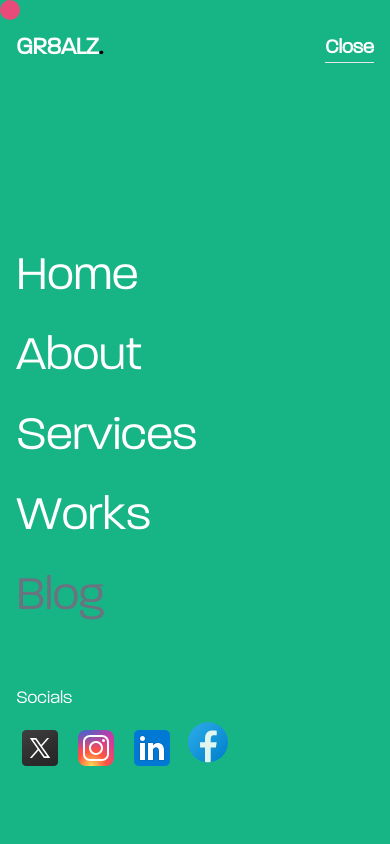
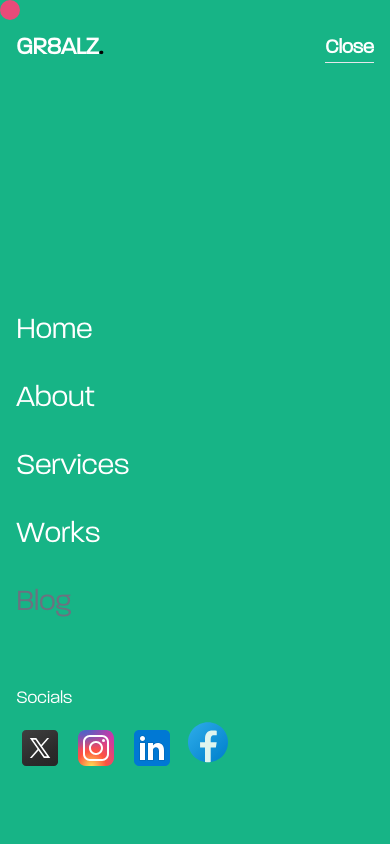
Before and after one commit to devalexdgreat/mev2, a Next.js app: page /About in a window 390 px wide. Both pictures are taken after a click on the element "Menu". Shown: the top 844 px of the page. Built offline with nearby package versions, Linux system fonts and the light colour scheme.

Commit message:
done again

```diff
--- a/components/Hero.jsx
+++ b/components/Hero.jsx
@@ -17,7 +17,7 @@ export default function Hero() {
     //   });
 
     return(
-        <div className="w-full h-screen flex relative items-center heroStyle">
+        <div className="w-full h-screen flex relative items-center heroStyle overflow-hidden">
             <div className="w-11/12 md:w-10/12 mx-auto flex flex-col justify-center h-4/6
             text-white">
                 <motion.h1
@@ -45,15 +45,19 @@ export default function Hero() {
                 initial={{ x: -100, opacity: 0 }}
                 whileInView={{ x: 0, opacity: 1 }}
                 transition={{ delay: 0.3, duration: 0.75, ease: [0.16, 1, 0.3, 1] }}
-                className="text-3xl font-bold md:text-7xl md:font-medium w-full md:w-11/12 headertin
-                pb-0 md:pb-12 text-left md:hidden">
-                    Hello, I&rsquo;m Great Alexander,
+                className="text-xl font-bold w-full md:w-11/12 headertin
+                pb-0 md:pb-12 text-center md:hidden">
+                    Hello, I&rsquo;m Great Alexander,<br/>
                     A Developer & Designer
                     Here to build, design,
                     and transform your visions
                     into reality.
                 </motion.h1>
-                <div className="w-full mx-auto flex justify-center md:justify-end">
+                <motion.div
+                initial={{ opacity: 0 }}
+                whileInView={{ opacity: 1 }}
+                transition={{ delay: 0.4, duration: 0.95, ease: [0.16, 1, 0.3, 1] }}
+                className="w-full hidden mx-auto md:flex justify-center md:justify-end">
                     <Link href={"/About"} className="w-full pt-12 md:pt-0 md:w-4/12 md:text-right text-right
                     text-lg md:text-[15px] md:hover:scale-125 duration-700 bottom-24 md:bottom-16 absolute pe-4
                     mt-16 md:mt-0">
@@ -61,7 +65,19 @@ export default function Hero() {
                         Specializing in React.js, Next.js, Mongo DB and Tailwind CSS,
                         I blend form and function to create seamless digital experiences.
                     </Link>
-                </div>
+                </motion.div>
+                <motion.div
+                initial={{ x: 100, opacity: 0 }}
+                whileInView={{ x: 0, opacity: 1 }}
+                transition={{ delay: 0.3, duration: 0.75, ease: [0.16, 1, 0.3, 1] }}
+                className="w-full flex md:hidden mx-auto justify-center">
+                    <Link href={"/About"} className="w-full pt-12 text-center
+                    text-base duration-700 pe-4">
+                        I&rsquo;m Based in Nigeria,
+                        Specializing in React.js, Next.js, Mongo DB and Tailwind CSS,
+                        I blend form and function to create seamless digital experiences.
+                    </Link>
+                </motion.div>
                 {/* <p className="md:text-left my-6 text-xl md:text-2xl text-[#17b486]">
                     I'm a {text}
                     <Cursor cursorColor='#17B486' />
--- a/components/Navbar.jsx
+++ b/components/Navbar.jsx
@@ -42,7 +42,7 @@ export default function Navbar() {
       };
 
     return (
-        <nav className="w-full bg-transparent fixed navStyle">
+        <nav className="w-full bg fixed navStyle">
             <div className="w-11/12 h-24 mx-auto flex justify-between md:w-10/12 items-center">
                 <motion.h1
                 initial={{ x: -100, opacity: 0, }}
@@ -107,27 +107,27 @@ export default function Navbar() {
                                 initial={{ x: 100, opacity: 0 }}
                                 whileInView={{ x: 0, opacity: 1 }}
                                 transition={{ delay: 1 }}
-                                ><Link href={"/"} className="nav-linkMob text-5xl" onClick={toggleMenu}>Home</Link></motion.span>
+                                ><Link href={"/"} className="nav-linkMob text-3xl" onClick={toggleMenu}>Home</Link></motion.span>
                                 <motion.span
                                 initial={{ x: 100, opacity: 0 }}
                                 whileInView={{ x: 0, opacity: 1 }}
                                 transition={{ delay: 1.2 }}
-                                ><Link href={"/About"} className="nav-linkMob text-5xl" onClick={toggleMenu}>About</Link></motion.span>
+                                ><Link href={"/About"} className="nav-linkMob text-3xl" onClick={toggleMenu}>About</Link></motion.span>
                                 <motion.span
                                 initial={{ x: 100, opacity: 0 }}
                                 whileInView={{ x: 0, opacity: 1 }}
                                 transition={{ delay: 1.4 }}
-                                ><Link href={"/Services"} className="nav-linkMob text-5xl" onClick={toggleMenu}>Services</Link></motion.span>
+                                ><Link href={"/Services"} className="nav-linkMob text-3xl" onClick={toggleMenu}>Services</Link></motion.span>
                                 <motion.span
                                 initial={{ x: 100, opacity: 0 }}
                                 whileInView={{ x: 0, opacity: 1 }}
                                 transition={{ delay: 1.6 }}
-                                ><Link href={"/Projects"} className="nav-linkMob text-5xl" onClick={toggleMenu}>Works</Link></motion.span>
+                                ><Link href={"/Projects"} className="nav-linkMob text-3xl" onClick={toggleMenu}>Works</Link></motion.span>
                                 <motion.span
                                 initial={{ x: 100, opacity: 0 }}
                                 whileInView={{ x: 0, opacity: 1 }}
                                 transition={{ delay: 1.8 }}
-                                ><a className="nav-linkMob text-5xl text-gray-500" onClick={toggleMenu}>Blog</a></motion.span>
+                                ><a className="nav-linkMob text-3xl text-gray-500" onClick={toggleMenu}>Blog</a></motion.span>
                             </div>
 
                             <div className="w-11/12 h-28 mx-auto flex flex-col justify-between">
--- a/styles/styles.css
+++ b/styles/styles.css
@@ -55,8 +55,7 @@ body {
 .navStyle {
 	top: 0;
 	z-index: 3;
-  /* opacity: .95; */
-    /* border-bottom: 1px solid rgba(255, 255, 255, 0.125); */
+  background-color: rgb(0, 0, 0, 0.6);
 }
 
 a:hover {
```
